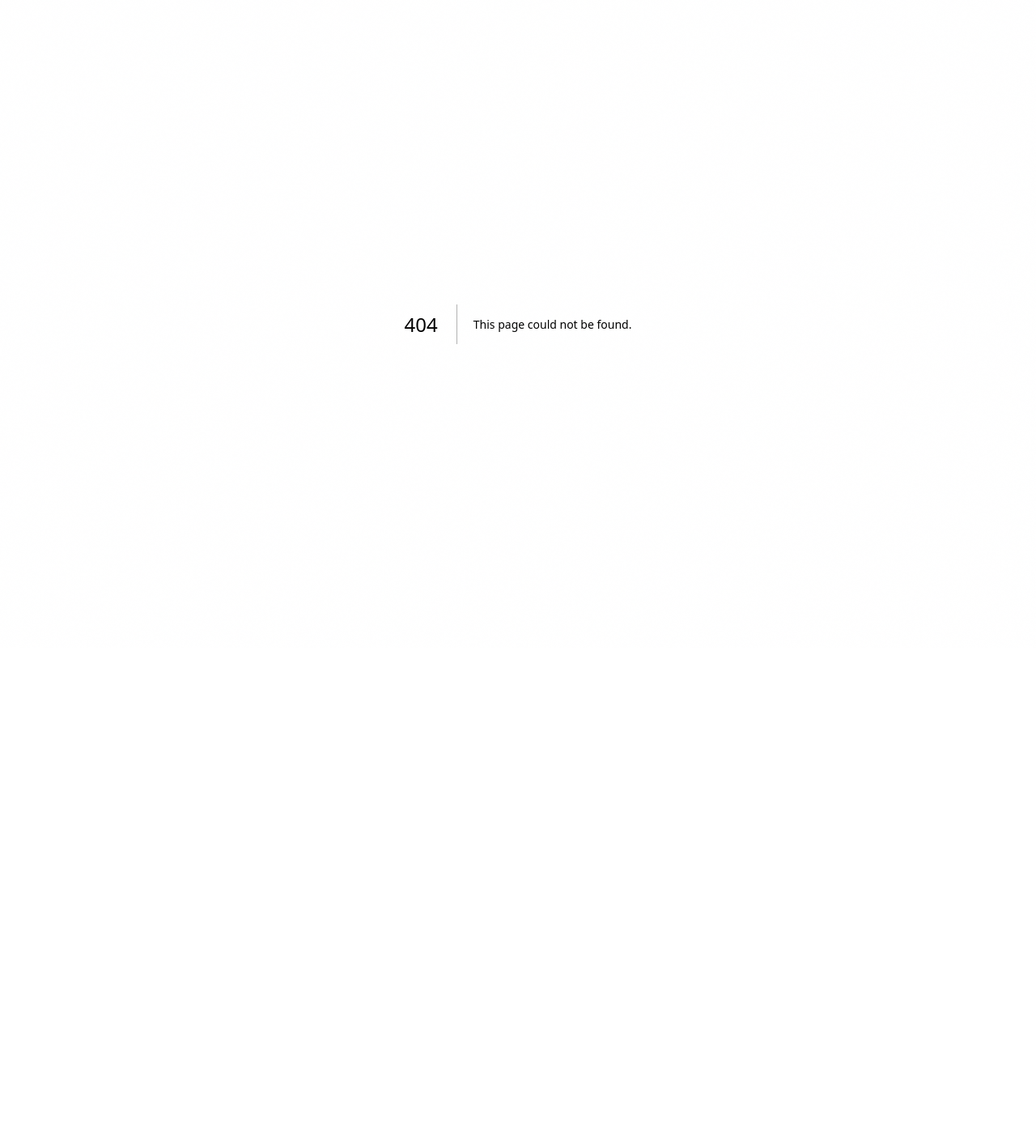
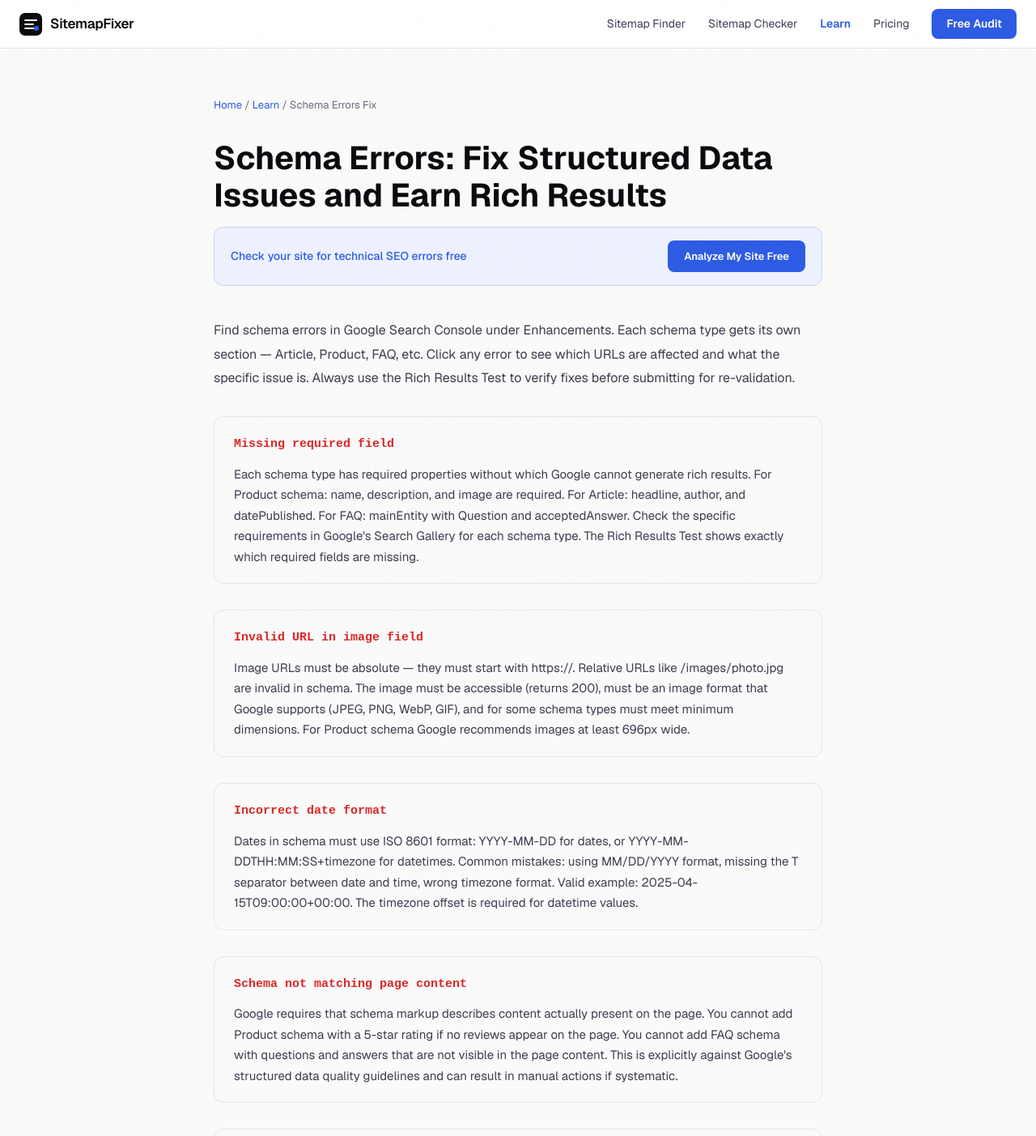
Before and after one commit to Watermelon-Coctail-Bar/sitemap-fixer, a Next.js app: page /learn/schema-errors-fix in a window 1280 px wide. Before the commit this address had no page. Shown: the top 1403 px of the page at 81% size. Before the commit the page ends 800 px from the top, so only its background shows below. Built offline with nearby package versions, Linux system fonts and the light colour scheme.

Commit message:
Create page.tsx

```diff
--- /dev/null
+++ b/src/app/learn/schema-errors-fix/page.tsx
@@ -0,0 +1,43 @@
+import type { Metadata } from 'next';
+export const metadata: Metadata = {
+  title: 'Schema Errors: How to Fix Structured Data Errors in Google Search Console | SitemapFixer',
+  description: "Schema markup errors prevent rich results from appearing in Google Search. Here are the most common structured data errors and exactly how to fix each one.",
+  alternates: { canonical: 'https://sitemapfixer.com/learn/schema-errors-fix' },
+};
+const errors = [
+  { e: "Missing required field", d: "Each schema type has required properties without which Google cannot generate rich results. For Product schema: name, description, and image are required. For Article: headline, author, and datePublished. For FAQ: mainEntity with Question and acceptedAnswer. Check the specific requirements in Google's Search Gallery for each schema type. The Rich Results Test shows exactly which required fields are missing." },
+  { e: "Invalid URL in image field", d: "Image URLs must be absolute — they must start with https://. Relative URLs like /images/photo.jpg are invalid in schema. The image must be accessible (returns 200), must be an image format that Google supports (JPEG, PNG, WebP, GIF), and for some schema types must meet minimum dimensions. For Product schema Google recommends images at least 696px wide." },
+  { e: "Incorrect date format", d: "Dates in schema must use ISO 8601 format: YYYY-MM-DD for dates, or YYYY-MM-DDTHH:MM:SS+timezone for datetimes. Common mistakes: using MM/DD/YYYY format, missing the T separator between date and time, wrong timezone format. Valid example: 2025-04-15T09:00:00+00:00. The timezone offset is required for datetime values." },
+  { e: "Schema not matching page content", d: "Google requires that schema markup describes content actually present on the page. You cannot add Product schema with a 5-star rating if no reviews appear on the page. You cannot add FAQ schema with questions and answers that are not visible in the page content. This is explicitly against Google's structured data quality guidelines and can result in manual actions if systematic." },
+  { e: "Multiple conflicting schema types", d: "Having multiple schema blocks of the same type can confuse Google. If you have two Article schemas or two Product schemas on the same page, Google may ignore both. Use a single, complete schema block per type. If your page genuinely contains multiple entities (like multiple products), use an ItemList schema to contain them." },
+];
+export default function Page() {
+  return (
+    <div style={{ maxWidth: 800, margin: '0 auto', padding: '60px 24px' }}>
+      <nav style={{ fontSize: 13, color: '#6b6b7d', marginBottom: 32 }}>
+        <a href="/" style={{ color: '#2d5be3', textDecoration: 'none' }}>Home</a>{' / '}
+        <a href="/learn" style={{ color: '#2d5be3', textDecoration: 'none' }}>Learn</a>{' / '}
+        <span>Schema Errors Fix</span>
+      </nav>
+      <h1 style={{ fontSize: 40, fontWeight: 700, color: '#0a0a0f', marginBottom: 16, lineHeight: 1.15 }}>Schema Errors: Fix Structured Data Issues and Earn Rich Results</h1>
+      <div style={{ background: '#eef1ff', border: '1px solid rgba(45,91,227,0.2)', borderRadius: 12, padding: '16px 20px', marginBottom: 40, display: 'flex', alignItems: 'center', justifyContent: 'space-between', gap: 16 }}>
+        <span style={{ fontSize: 14, color: '#2d5be3', fontWeight: 500 }}>Check your site for technical SEO errors free</span>
+        <a href="/" style={{ background: '#2d5be3', color: 'white', padding: '10px 20px', borderRadius: 8, textDecoration: 'none', fontWeight: 600, fontSize: 13 }}>Analyze My Site Free</a>
+      </div>
+      <div style={{ fontSize: 16, color: '#3d3d4f', lineHeight: 1.85 }}>
+        <p style={{ marginBottom: 32 }}>Find schema errors in Google Search Console under Enhancements. Each schema type gets its own section — Article, Product, FAQ, etc. Click any error to see which URLs are affected and what the specific issue is. Always use the Rich Results Test to verify fixes before submitting for re-validation.</p>
+        {errors.map(({ e, d }) => (
+          <div key={e} style={{ marginBottom: 32, border: '1px solid #e4e4ed', borderRadius: 12, padding: '20px 24px', background: '#fafafa' }}>
+            <div style={{ fontWeight: 700, color: '#dc2626', fontSize: 15, marginBottom: 10, fontFamily: 'monospace' }}>{e}</div>
+            <p style={{ margin: 0, fontSize: 15, color: '#3d3d4f', lineHeight: 1.7 }}>{d}</p>
+          </div>
+        ))}
+      </div>
+      <div style={{ background: '#0a0a0f', borderRadius: 12, padding: '32px', textAlign: 'center', marginTop: 56 }}>
+        <div style={{ fontSize: 20, fontWeight: 700, color: 'white', marginBottom: 8 }}>Audit your site technical SEO</div>
+        <div style={{ color: '#9999aa', marginBottom: 20, fontSize: 14 }}>Free sitemap and indexing check in 60 seconds</div>
+        <a href="/" style={{ background: 'white', color: '#0a0a0f', padding: '14px 28px', borderRadius: 8, textDecoration: 'none', fontWeight: 700 }}>Analyze My Site Free</a>
+      </div>
+    </div>
+  );
+}
```
